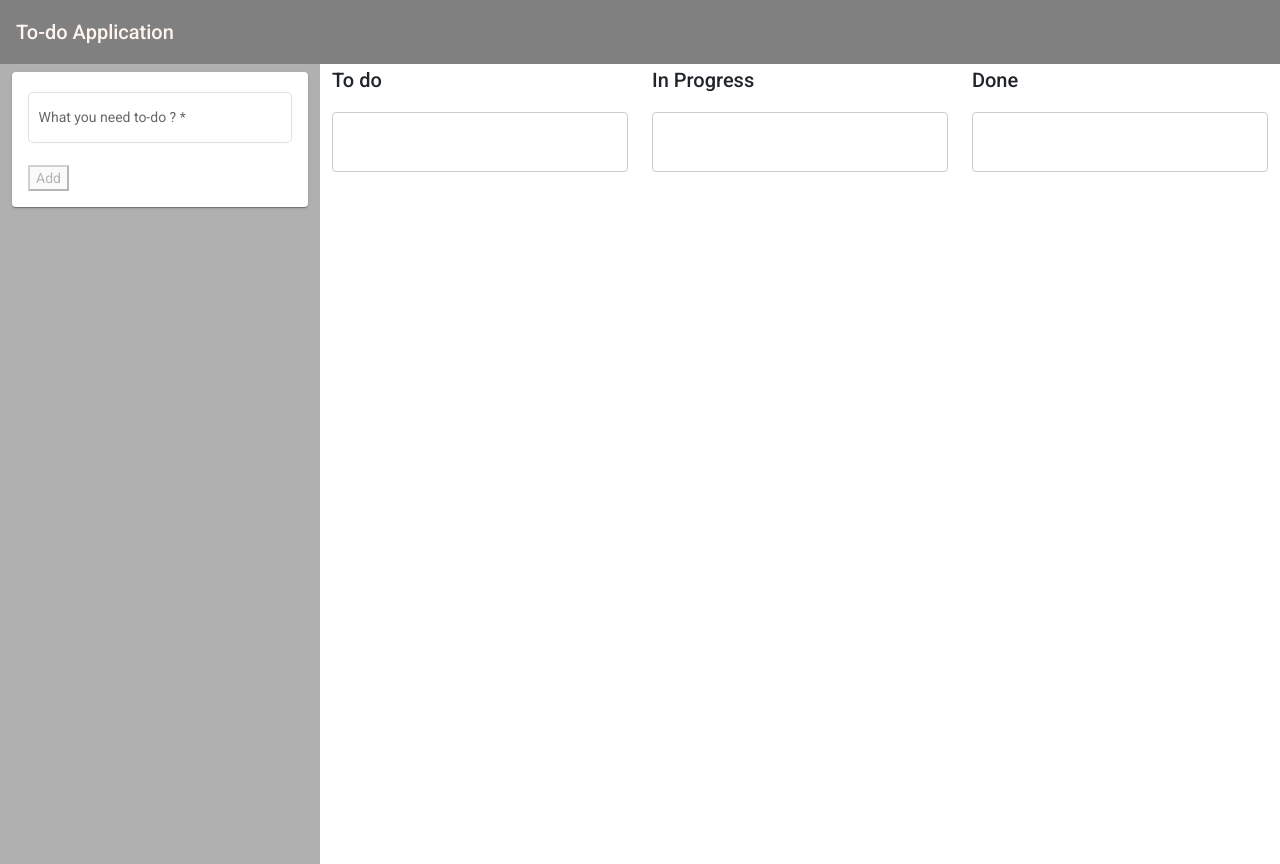
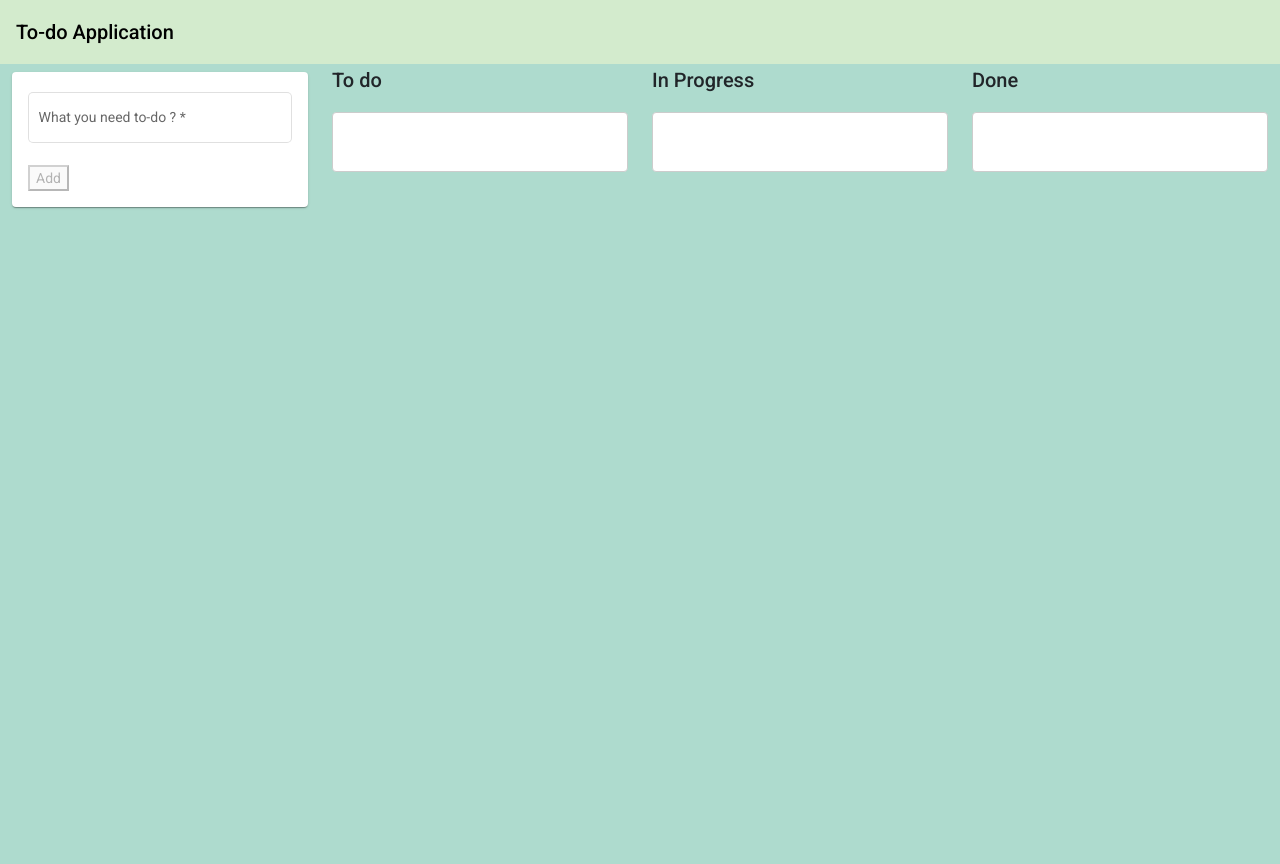
Before and after one commit to quinton2k/to-do, an Angular app: page / in a window 1280 px wide. Built offline with nearby package versions, Linux system fonts and the light colour scheme.

Commit message:
update color

```diff
--- a/src/app/navbar/navbar.component.css
+++ b/src/app/navbar/navbar.component.css
@@ -1,5 +1,5 @@
 .mat-toolbar {
     /* background-color: #3f51b5; */
-    background-color: #808080;
-    color: #FFF5EE;
+    background-color: #D3EBCD;
+    color: #000;
 }
--- a/src/app/to-do/to-do.component.html
+++ b/src/app/to-do/to-do.component.html
@@ -1,6 +1,6 @@
 <div class="container-fluid">
-    <div class="row">
-        <div class="col-3" style="background-color: rgb(176, 176, 176); height: 100vh;">
+    <div class="row" style="background-color: #AEDBCE;">
+        <div class="col-3" style="height: 100vh;">
             <mat-card class="mt-2">
                 <form [formGroup]="toDoForm">
                     <mat-form-field appearance="outline">
```
